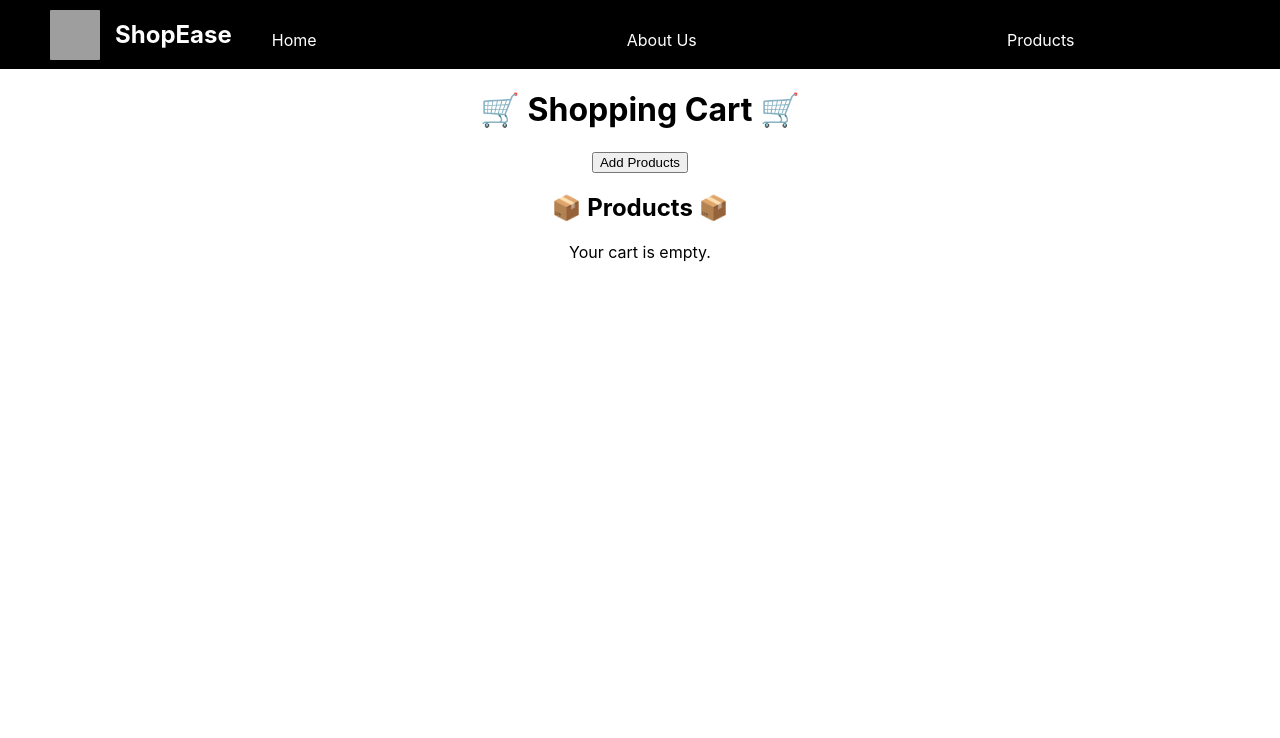
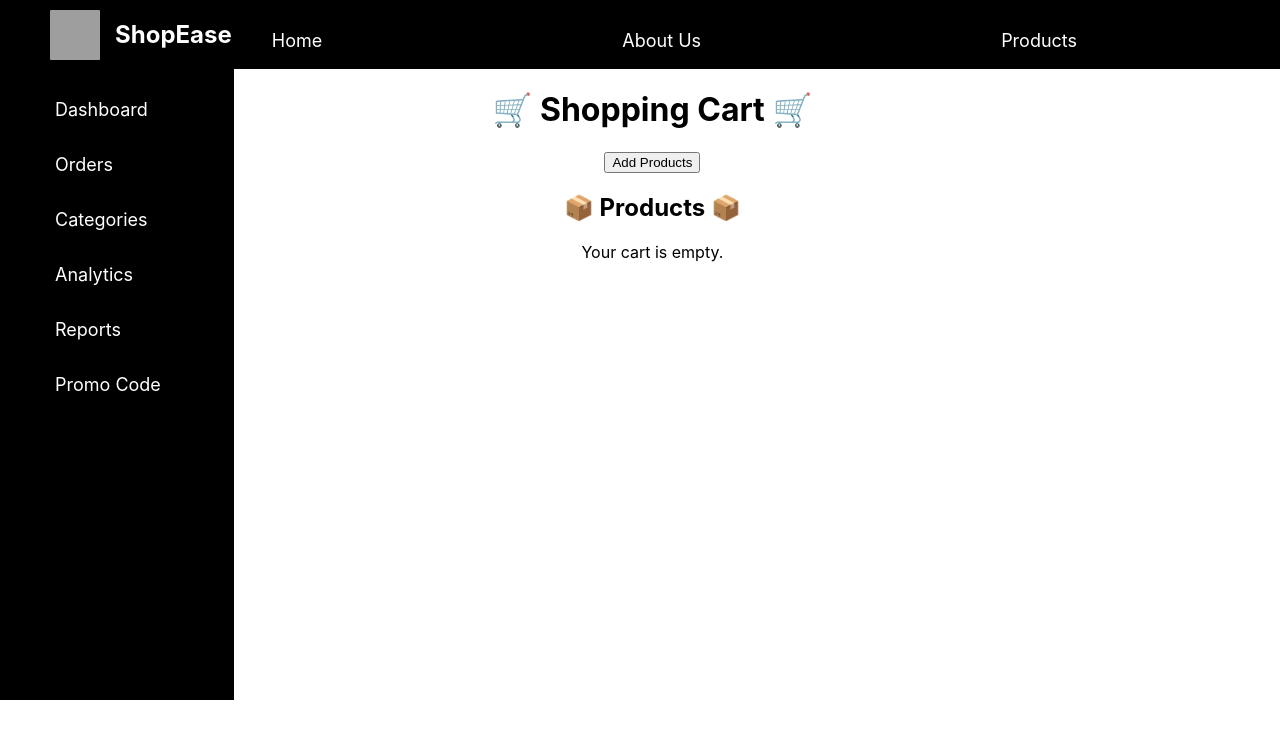
Before and after one commit to chirag858/shopping-cart, a React (Create React App) app: page / in a window 1280 px wide. Shown: the top 738 px of the page. Built offline with nearby package versions, Linux system fonts and the light colour scheme; grey boxes are pictures that could not be loaded.

Commit message:
fixes for code

```diff
--- a/src/App.js
+++ b/src/App.js
@@ -4,18 +4,22 @@ import Home from "./Home.js";
 import AboutUs from "./Aboutus.js";
 import Navbar from "./Navbar"; // Adjust the path as needed
 import Products from "./Products.js";
+import Sidebar from "./sidepanel.js";
 
 function App() {
   return (
       <Router>
         <Navbar />
-        <div className="container mx-auto p-4">
+        <div style={{display : "flex" , height: "630px"}}>
+        <Sidebar flex={"0.2"}  height={"630px"} />
+        <div className="container mx-auto p-4" style={{flex:"0.8"}}>
           <Routes>
             <Route path="/" exact element={<Home />} />
             <Route path="/aboutus" exact element={<AboutUs />} />
             <Route path="/products" exact element={<Products />} />
           </Routes>
         </div>
+        </div>
       </Router>
   );
 }
--- a/src/Navbar.js
+++ b/src/Navbar.js
@@ -7,21 +7,25 @@ const Navbar = () => {
       <div className="max-w-6xl mx-auto flex justify-between items-center" style={{display : "flex" , width : "1534px" , backgroundColor : "Black"}}>
       <img src="https://ultragyms3.s3.ap-south-1.amazonaws.com/portl%2Fimages%2F4c6f86c4-283e-40cf-b055-2864a048337a-shopping.png" style={{width: "50px",height : "50px", borderRadius:"2%" , marginLeft : "50px",marginTop : "10px"}}/>
         <h1 className="text-white text-2xl font-extrabold" style={{marginLeft : "15px",color : "white"}}>ShopEase</h1>
-        <ul className="flex space-x-6"style={{display : "flex" , width : "80%" , justifyContent : "space-between", marginTop : "30px",textDecoration: "none"}}>
-          <li>
-            <Link to="/" className="text-white text-lg font-medium hover:text-gray-300 transition duration-300" style={{color : "white",textDecoration: "none"}}>Home</Link>
-          </li>
-          <li>
-            <Link to="/aboutus" className="text-white text-lg font-medium hover:text-gray-300 transition duration-300"style={{color : "white",textDecoration: "none"}}>About Us</Link>
-          </li>
-          <li>
-            <Link to="/products" className="text-white text-lg font-medium hover:text-gray-300 transition duration-300"style={{color : "white",textDecoration: "none"}}>Products</Link>
-          </li>
-          <li>
-            <Link to="/contact" className="text-white text-lg font-medium hover:text-gray-300 transition duration-300"style={{color : "white",textDecoration: "none"}}>Contact</Link>
-          </li>
-        </ul>
-        <img src="https://ultragyms3.s3.ap-south-1.amazonaws.com/portl%2Fimages%2F39646165-c2ef-4be2-8c1e-acd989f9525a-blue-circle-with-white-user_78370-4707.jpg" style={{width: "50px",height : "50px", borderRadius:"100%" , marginRight : "20px",marginLeft : "20px",marginTop : "10px"}}/>
+        <ul className="flex w-4/5 justify-between mt-[30px]" style={{display : "flex" , width : "80%" , justifyContent : "space-between", marginTop : "30px",textDecoration: "none"}}>
+    {[
+        { to: "/", label: "Home" },
+        { to: "/aboutus", label: "About Us" },
+        { to: "/products", label: "Products" },
+        { to: "/contact", label: "Contact" }
+    ].map((item, index) => (
+        <li key={index}>
+            <Link
+                to={item.to}
+                className="text-white text-lg font-medium hover:text-gray-300 transition duration-300 no-underline"
+                style={{color : "white",textDecoration: "none", fontSize: "large"}}
+            >
+                {item.label}
+            </Link>
+        </li>
+    ))}
+</ul>
+<img src="https://ultragyms3.s3.ap-south-1.amazonaws.com/portl%2Fimages%2F39646165-c2ef-4be2-8c1e-acd989f9525a-blue-circle-with-white-user_78370-4707.jpg" style={{width: "50px",height : "50px", borderRadius:"100%" , marginRight : "20px",marginLeft : "20px",marginTop : "10px"}}/>
 
       </div>
     </nav>
--- /dev/null
+++ b/src/sidepanel.js
@@ -0,0 +1,36 @@
+import React from "react";
+import { Link } from "react-router-dom";
+
+const Sidebar = (flexValue, heightValue) => {
+    return (
+        <nav className="bg-gradient-to-r from-blue-500 to-indigo-600 p-4 shadow-lg" style={{ flex: flexValue }}>
+            <div className="max-w-6xl mx-auto flex justify-between items-center" style={{ display: "flex", heigth: "500px", width: "234px", backgroundColor: "Black" }}>
+                <h1 className="text-white text-2xl font-extrabold" style={{ marginLeft: "15px", color: "white" }}></h1>
+                <ul className="flex justify-between w-4/5 h-[585px] mt-[30px]" style={{ width: "80%", height: "585px",  marginTop: "30px", textDecoration: "none" }}>
+    {[
+        { to: "/", label: "Dashboard" },
+        { to: "/aboutus", label: "Orders" },
+        { to: "/products", label: "Categories" },
+        { to: "/analytics", label: "Analytics" },
+        { to: "/reports", label: "Reports" },
+        { to: "/promocode", label: "Promo Code" }
+    ].map((item, index) => (
+        <li key={index} style={{height: "55px"}}>
+            <Link
+                to={item.to}
+                className="text-white text-lg font-medium hover:text-gray-300 transition duration-300"
+                style={{ textDecoration: "none", fontSize: "large", color: "White" }}
+            >
+                {item.label}
+            </Link>
+        </li>
+    ))}
+</ul>
+
+
+            </div>
+        </nav>
+    );
+};
+
+export default Sidebar;
```
